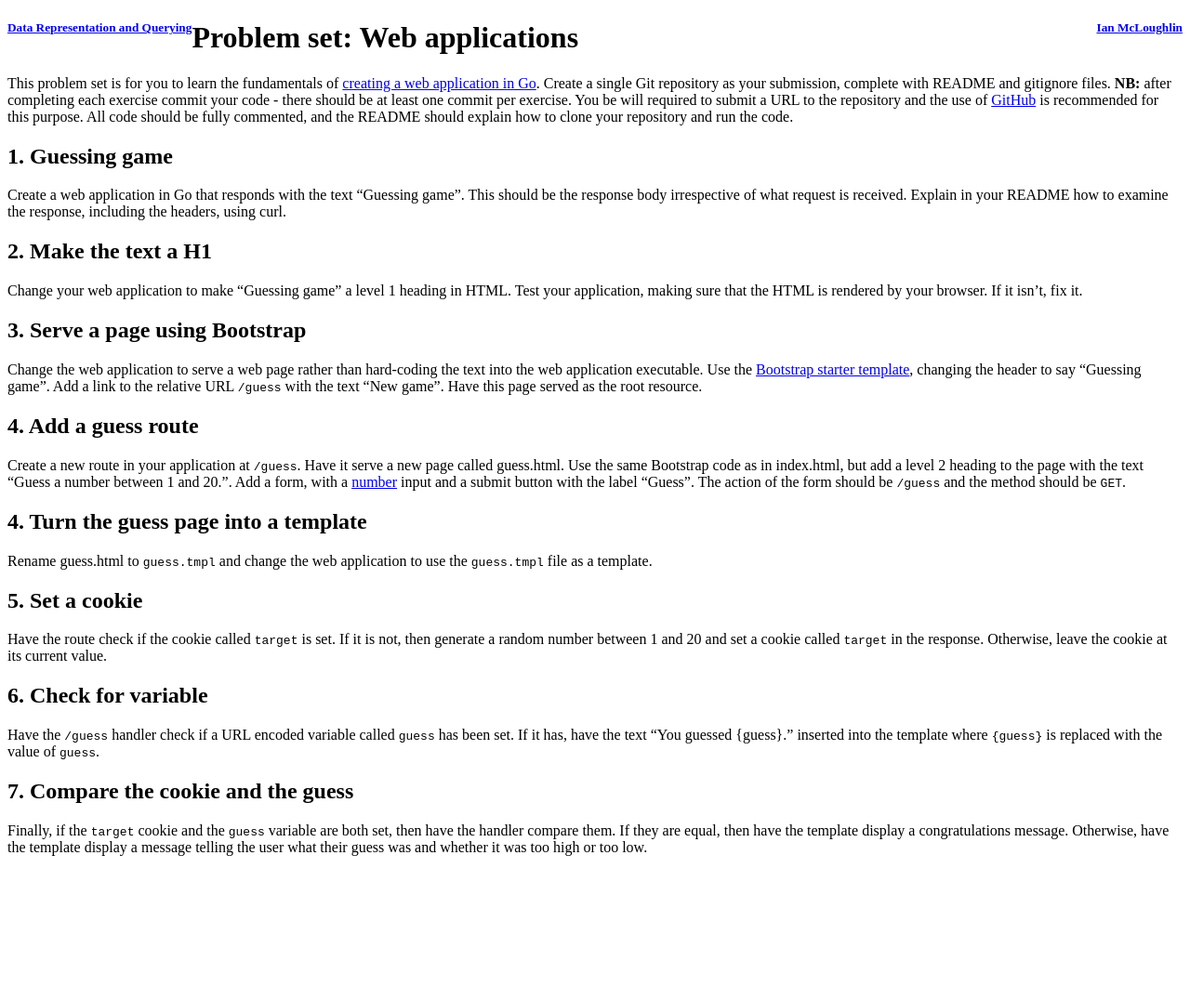
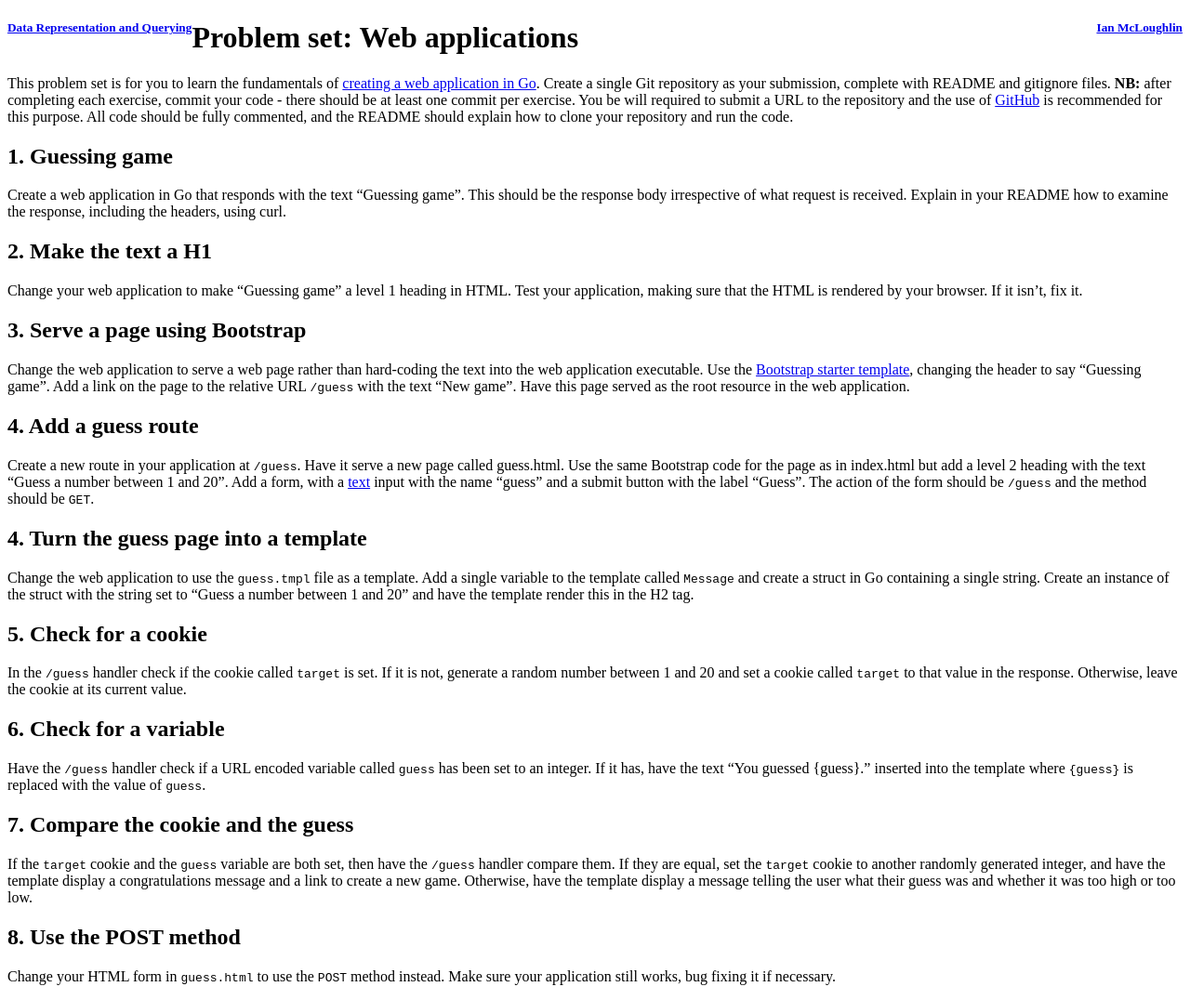
Before and after one commit to data-representation/data-representation.github.io, a Jekyll site: the page built from problems/go-web-applications.md, in a window 1280 px wide. Shown: the whole page at 93% size. Built offline with Jekyll 4.4.1, drawn with Linux system fonts in a browser that asks for light colours; our own code applies the rules of GitHub Pages for plain Markdown files; comment, search, counter and statistics services are not loaded; before the commit the page ends 937 px from its top, so only the background shows below that.

Commit message:
Web apps problem sheet done

```diff
--- a/problems/go-web-applications.md
+++ b/problems/go-web-applications.md
@@ -1,7 +1,7 @@
 # Problem set: Web applications
 This problem set is for you to learn the fundamentals of [creating a web application in Go](https://golang.org/doc/articles/wiki/).
 Create a single Git repository as your submission, complete with README and gitignore files.
-**NB:** after completing each exercise commit your code - there should be at least one commit per exercise.
+**NB:** after completing each exercise, commit your code - there should be at least one commit per exercise.
 You be will required to submit a URL to the repository and the use of [GitHub](http://www.github.com) is recommended for this purpose.
 All code should be fully commented, and the README should explain how to clone your repository and run the code.
 
@@ -23,39 +23,47 @@ If it isn't, fix it.
 
 Change the web application to serve a web page rather than hard-coding the text into the web application executable.
 Use the [Bootstrap starter template](https://getbootstrap.com/docs/4.0/getting-started/introduction/#starter-template), changing the header to say "Guessing game".
-Add a link to the relative URL `/guess` with the text "New game".
-Have this page served as the root resource.
+Add a link on the page to the relative URL `/guess` with the text "New game".
+Have this page served as the root resource in the web application.
 
 
 ## 4. Add a guess route
 
 Create a new route in your application at `/guess`.
 Have it serve a new page called guess.html.
-Use the same Bootstrap code as in index.html, but add a level 2 heading to the page with the text "Guess a number between 1 and 20.".
-Add a form, with a [number](https://developer.mozilla.org/en-US/docs/Web/HTML/Element/input/number) input and a submit button with the label "Guess".
+Use the same Bootstrap code for the page as in index.html but add a level 2 heading with the text "Guess a number between 1 and 20".
+Add a form, with a [text](https://developer.mozilla.org/en-US/docs/Web/HTML/Element/input/number) input with the name "guess" and a submit button with the label "Guess".
 The action of the form should be `/guess` and the method should be `GET`.
 
 
 ## 4. Turn the guess page into a template
 
-Rename guess.html to `guess.tmpl` and change the web application to use the `guess.tmpl` file as a template.
+Change the web application to use the `guess.tmpl` file as a template.
+Add a single variable to the template called `Message` and create a struct in Go containing a single string.
+Create an instance of the struct with the string set to "Guess a number between 1 and 20" and have the template render this in the H2 tag.
 
 
-## 5. Set a cookie
+## 5. Check for a cookie
 
-Have the route check if the cookie called `target` is set.
-If it is not, then generate a random number between 1 and 20 and set a cookie called `target` in the response.
+In the `/guess` handler check if the cookie called `target` is set.
+If it is not, generate a random number between 1 and 20 and set a cookie called `target` to that value in the response.
 Otherwise, leave the cookie at its current value.
 
 
-## 6. Check for variable
+## 6. Check for a variable
 
-Have the `/guess` handler check if a URL encoded variable called `guess` has been set.
+Have the `/guess` handler check if a URL encoded variable called `guess` has been set to an integer.
 If it has, have the text "You guessed {guess}." inserted into the template where `{guess}` is replaced with the value of `guess`.
 
 
 ## 7. Compare the cookie and the guess
 
-Finally, if the `target` cookie and the `guess` variable are both set, then have the handler compare them.
-If they are equal, then have the template display a congratulations message.
+If the `target` cookie and the `guess` variable are both set, then have the `/guess` handler compare them.
+If they are equal, set the `target` cookie to another randomly generated integer, and have the template display a congratulations message and a link to create a new game.
 Otherwise, have the template display a message telling the user what their guess was and whether it was too high or too low.
+
+
+## 8. Use the POST method
+
+Change your HTML form in `guess.html` to use the `POST` method instead.
+Make sure your application still works, bug fixing it if necessary.
```
Also changed, not shown: README.md (+2 -1 lines).
